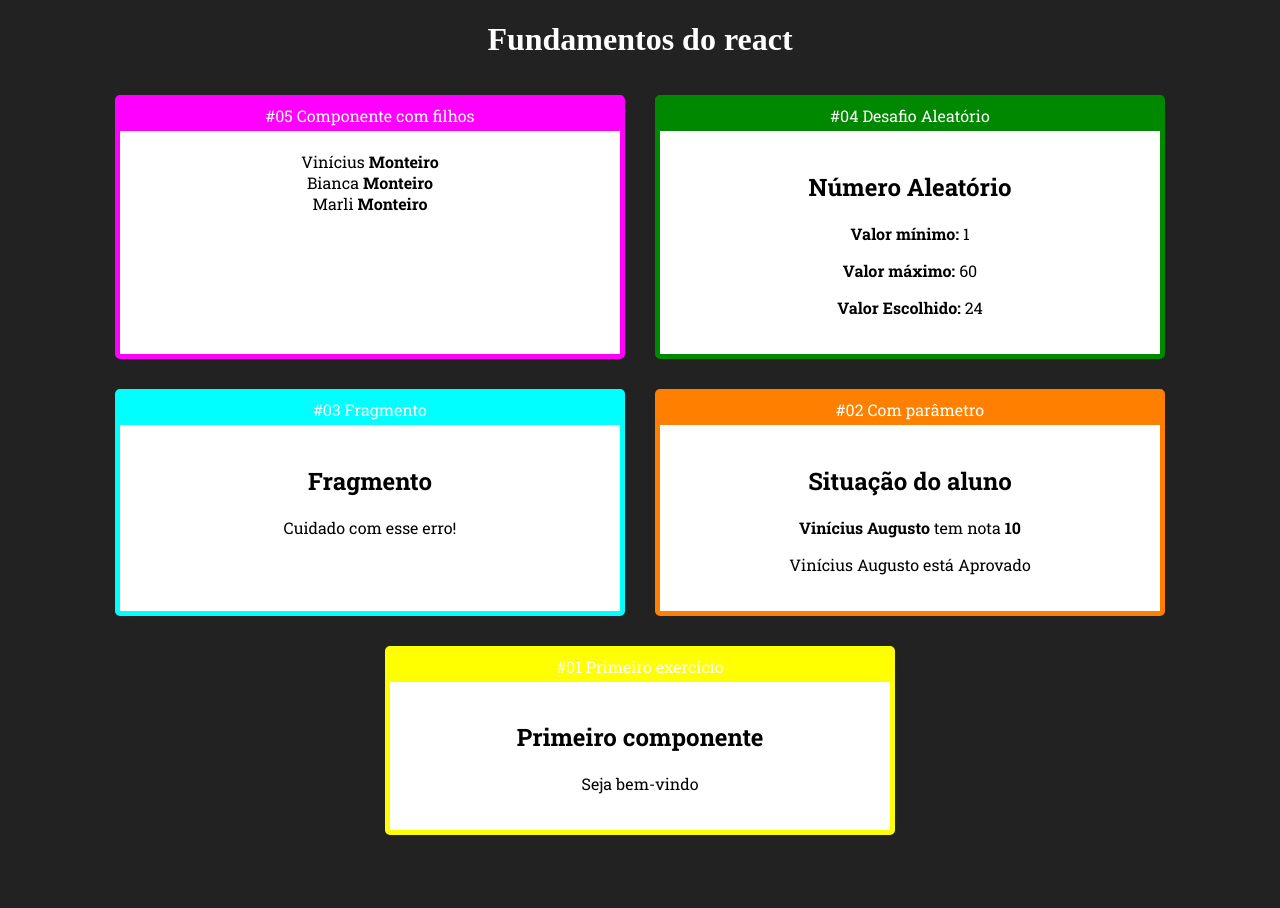
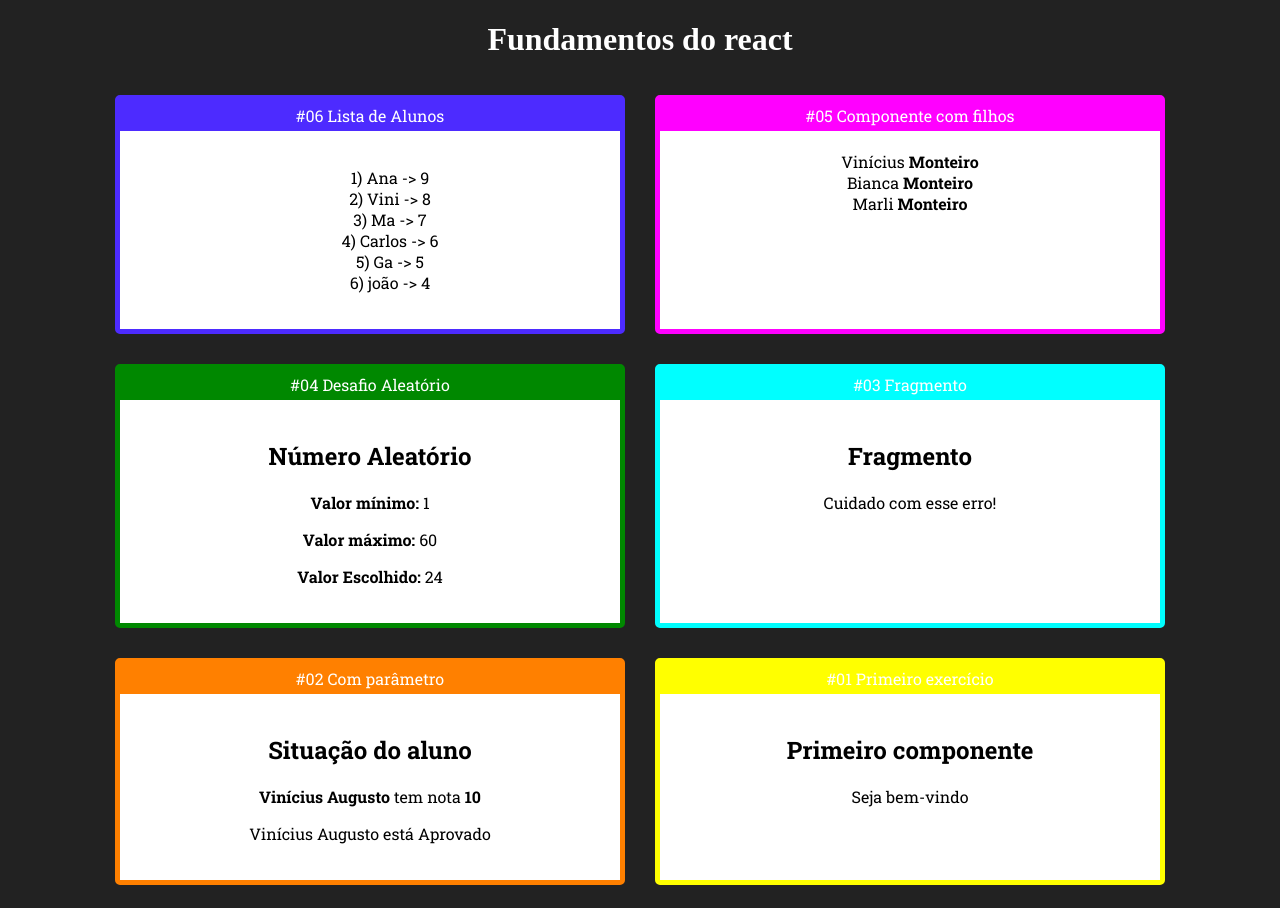
Before and after one commit to viniciusFUU/fundamentos-react, a React (Create React App) app: page / in a window 1280 px wide. Before the commit the page ends 858 px from the top, so only its background shows below. Built offline with nearby package versions, Linux system fonts and the light colour scheme.

Commit message:
class 07 lists

```diff
--- a/package.json
+++ b/package.json
@@ -34,5 +34,8 @@
       "last 1 firefox version",
       "last 1 safari version"
     ]
+  },
+  "devDependencies": {
+    "prettier": "^2.7.1"
   }
 }
--- a/src/App.css
+++ b/src/App.css
@@ -2,4 +2,5 @@
     display: flex;
     justify-content: center;
     flex-wrap: wrap;
+    list-style: none;
 }
--- a/src/App.jsx
+++ b/src/App.jsx
@@ -8,12 +8,17 @@ import Aleatorio from "./components/basicos/Aleatorio"
 import Card from "./components/layout/Card"
 import Familia from "./components/basicos/Familia"
 import FamiliaMembro from "./components/basicos/FamiliaMembro"
+import ListaAlunos from "./components/repetição/ListaAlunos"
 
 export default () =>
         <div id="app">
             <h1>Fundamentos do react</h1>
 
             <div className="Cards">
+
+                <Card titulo="#06 Lista de Alunos">
+                    <ListaAlunos></ListaAlunos>
+                </Card>
 
                 <Card titulo="#05 Componente com filhos" color="#FF00FF">
                     <Familia sobrenome="Monteiro">
--- /dev/null
+++ b/src/Data/alunos.js
@@ -0,0 +1,8 @@
+export default [
+    { id: 1, nome: 'Ana', nota: 9},
+    { id: 2, nome: 'Vini', nota: 8},
+    { id: 3, nome: 'Ma', nota: 7},
+    { id: 4, nome: 'Carlos', nota: 6},
+    { id: 5, nome: 'Ga', nota: 5},
+    { id: 6, nome: 'joão', nota: 4},
+]
--- /dev/null
+++ b/src/components/repetição/ListaAlunos.jsx
@@ -0,0 +1,21 @@
+import React from "react";
+import alunos from "../../Data/alunos";
+
+export default props => {
+
+  const lis = alunos.map((aluno) => {
+    return (
+        <li key={aluno.nome}>
+            {aluno.id}) {aluno.nome} -> {aluno.nota}
+        </li>
+    )
+  })
+
+  return (
+    <div>
+      <ul style={{listStyle: 'none'}}>
+        {lis}
+      </ul>
+    </div>
+  );
+};
```
Also changed, not shown: 1 other file (tests, documents, lock files or other folders).
